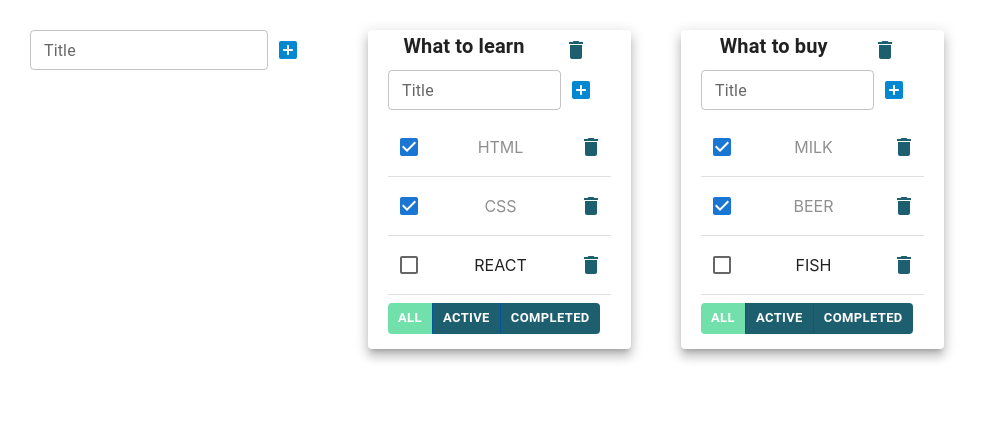
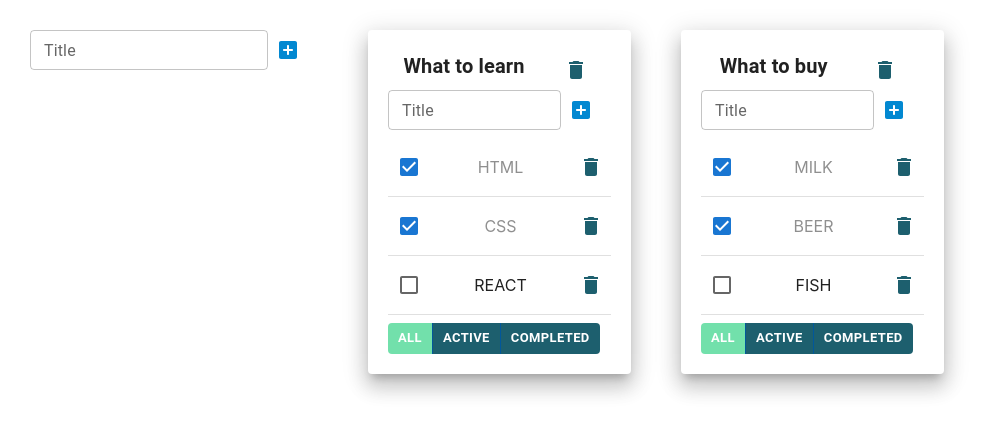
Before and after one commit to Pavel-SS/ToDo-list-Samurai-, a React (Create React App) app: page / in a window 1280 px wide. Shown: the top 434 px of the page, without its empty margins (0-989 px from the left). Built offline with nearby package versions, Linux system fonts and the light colour scheme.

Commit message:
Update App.tsx

```diff
--- a/src/App.tsx
+++ b/src/App.tsx
@@ -3,7 +3,8 @@ import './App.css';
 import TodoList from "./TodoList";
 import {v1} from "uuid";
 import AddItemForm from './AddItemForm';
-import {Paper} from '@mui/material';
+import { Paper } from '@mui/material';
+
 // Create
 // Read
 // Update
@@ -110,10 +111,8 @@ function App() {
     const todoListComponents = todoLists.map(tl => {
         const taskForRender = getTasksForRender(tl)
         return (
-            <Paper  key={tl.id} elevation={8}
-            style={{padding: '0px 20px 15px 20px'}}>
+            <Paper key={tl.id}  elevation={13} sx={{padding: '20px'}}>
                 <TodoList
-
                 id={tl.id}
                 title={tl.title}
                 filter={tl.filter}
@@ -127,7 +126,6 @@ function App() {
                 changeTodoTitle = {changeTodoTitle}
             />
             </Paper>
-
         )
     })
 
```
Lines whose indentation alone changed are shown as unchanged.
